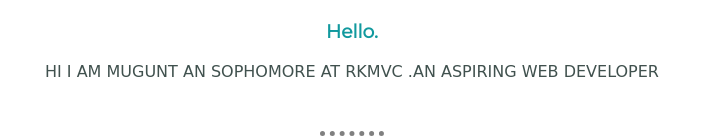
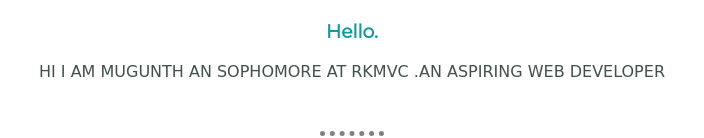
Before and after one commit to Mugunth2003/csscv, a plain HTML site: page index.html in a window 1280 px wide. Shown: the part 666-804 px from the top of the page, 288-992 px from the left. Drawn offline with Linux system fonts and the light colour scheme; a web font is replaced by a local one.

Commit message:
one character is changed

```diff
--- a/index.html
+++ b/index.html
@@ -1,5 +1,6 @@
 <!DOCTYPE html>
 <html lang="en" dir="ltr">
+
 <head>
   <meta charset="utf-8">
   <title>MUGUNTH</title>
@@ -8,8 +9,11 @@
   <link rel="preconnect" href="https://fonts.googleapis.com">
   <link rel="preconnect" href="https://fonts.googleapis.com">
   <link rel="preconnect" href="https://fonts.gstatic.com" crossorigin>
-    <link href="https://fonts.googleapis.com/css2?family=Edu+NSW+ACT+Foundation&family=Edu+VIC+WA+NT+Beginner&family=Merriweather&family=Montserrat&family=Sacramento&display=swap" rel="stylesheet">
+  <link
+    href="https://fonts.googleapis.com/css2?family=Edu+NSW+ACT+Foundation&family=Edu+VIC+WA+NT+Beginner&family=Merriweather&family=Montserrat&family=Sacramento&display=swap"
+    rel="stylesheet">
 </head>
+
 <body>
   <div class="heading">
     <img class="logo" src="images/mlogo.png" alt="">
@@ -19,13 +23,13 @@
     <h1>I'M MUGUNTH</h1>
 
     <h2 class="p1">A Web Developer</h2>
-       <img id="hacker"src="images/hacker.gif" alt="mountain image">
+    <img id="hacker" src="images/hacker.gif" alt="mountain image">
   </div>
   <div class="middle">
     <div class="profile">
-        <img class="user"src="images/user.png" alt="">
+      <img class="user" src="images/user.png" alt="">
       <h3>Hello.</h3>
-        <p class="MP">HI I AM MUGUNT AN SOPHOMORE AT RKMVC .AN ASPIRING WEB DEVELOPER</p>
+      <p class="MP">HI I AM MUGUNTH AN SOPHOMORE AT RKMVC .AN ASPIRING WEB DEVELOPER</p>
     </div>
     <hr class="dot">
     <div class="skills">
@@ -38,15 +42,15 @@
       <div class="skill-row">
         <img class="q" src="images/question.png" alt="">
         <h3>WHY ME?</h3>
-          <p class="qp">A VERY CREATIVE WEB  WHERE I CAN MAKE YOUR WEB THAT PEOPLE WILL LOVE FOR SURE</p>
+        <p class="qp">A VERY CREATIVE WEB WHERE I CAN MAKE YOUR WEB THAT PEOPLE WILL LOVE FOR SURE</p>
       </div>
     </div>
     <hr class="dot">
     <div class="contact-me">
       <h2>Get In Touch</h2>
-        <img class="c"src="images/contact-mail.png" alt="">
+      <img class="c" src="images/contact-mail.png" alt="">
       <p>YOU CAN CONTCT ME VIA EMAIL</p>
-        <img class="hand"src="images/touchscreen2.png" alt="">
+      <img class="hand" src="images/touchscreen2.png" alt="">
       <a class="btn" href="mailto:mugunth2003@gmail.com">CONTACT ME</a>
     </div>
   </div>
@@ -56,7 +60,7 @@
     <a class="footer-link" href="https://www.instagram.com/mugunth_2003/">Instagram</a>
     <a class="footer-link" href="https://twitter.com/">Twitter</a>
     <a class="footer-link" href="https://mugunth2003.github.io/cv/">Website</a>
-      <p class="cm">©MUGUNTH2022</p>
+    <p class="cm">© MUGUNTH2022</p>
   </div>
 
 
```
Lines whose indentation alone changed are shown as unchanged.
